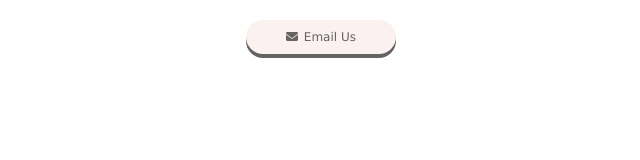
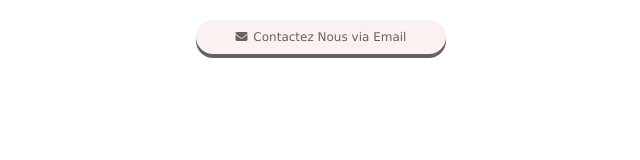
Before and after one commit to Gountek/Notion, a plain HTML site: page emailbuttonfr.html in a window 1280 px wide. Shown: the whole page, without its empty margins (319-959 px from the left). Drawn offline with Linux system fonts and the light colour scheme.

Commit message:
Update emailbuttonfr.html

```diff
--- a/emailbuttonfr.html
+++ b/emailbuttonfr.html
@@ -264,7 +264,7 @@
 
 <div class="wrapper">
 
-  <button class="btn mid my-color rounded threeD" type="button" onclick="navigate()"> <i class="fa-solid fa-envelope"></i> Email Us</button>
+  <button class="btn mid my-color rounded threeD" type="button" onclick="navigate()"> <i class="fa-solid fa-envelope"></i> Contactez Nous via Email</button>
 
   <script>
     function navigate() {
```
